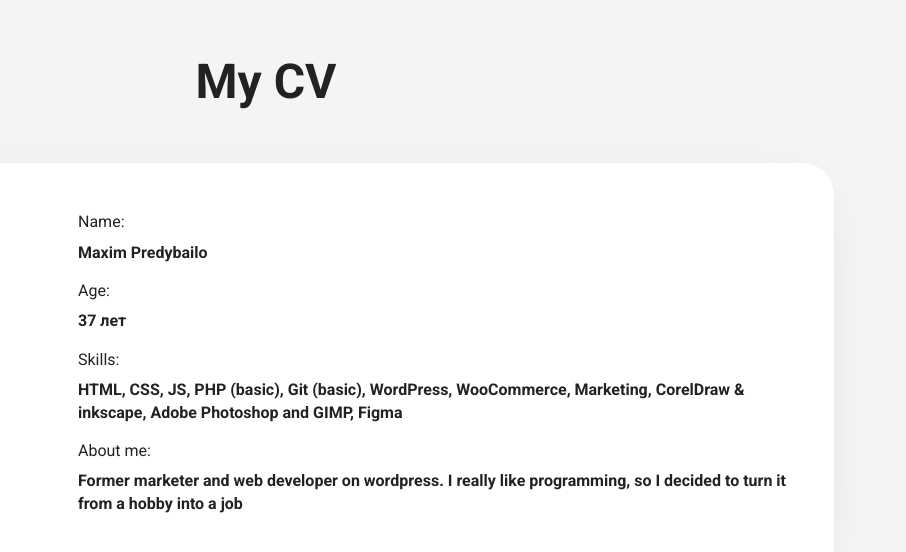
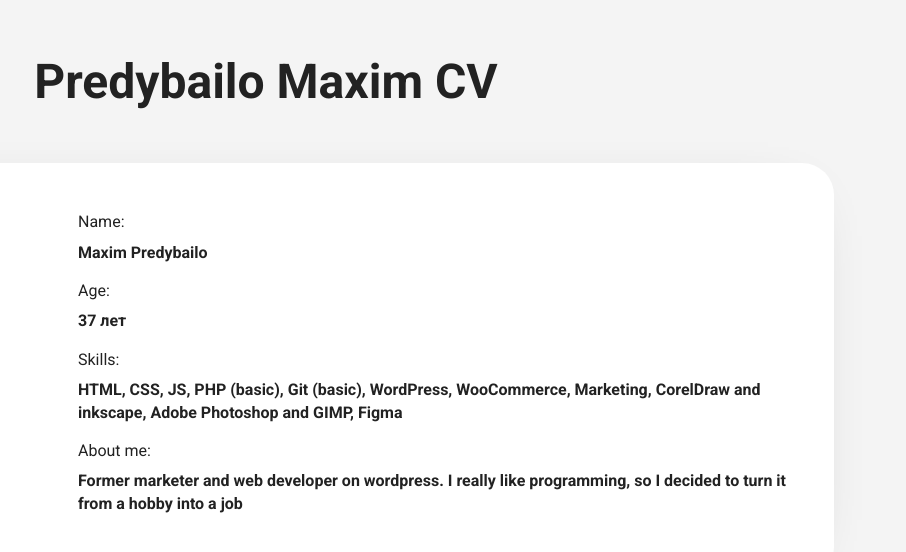
Before and after one commit to predmaxim/rsschool-cv, a plain HTML site: page index.html in a window 1280 px wide. Shown: the full height of the page, 374-1280 px from the left. Drawn offline with Linux system fonts and the light colour scheme.

Commit message:
fix: fix '&' letter in index.html

```diff
--- a/index.html
+++ b/index.html
@@ -1,18 +1,18 @@
 <!DOCTYPE html>
-<html lang="ru">
+<html lang="en">
 
 <head>
   <meta charset="UTF-8">
   <meta http-equiv="X-UA-Compatible" content="IE=edge">
   <meta name="viewport" content="width=device-width, initial-scale=1.0">
-  <title>Карточка студента - Предыбайло Максима</title>
+  <title>Predybailo Maxim CV</title>
   <link rel="stylesheet" href="style.css">
 </head>
 
 <body>
 
   <header>
-    <h1>My CV</h1>
+    <h1>Predybailo Maxim CV</h1>
   </header>
 
   <main>
@@ -30,7 +30,7 @@
         </div>
         <div class="info-skills">
           <p>Skills:</p>
-          <p>HTML, CSS, JS, PHP (basic), Git (basic), WordPress, WooCommerce, Marketing, CorelDraw & inkscape, Adobe
+          <p>HTML, CSS, JS, PHP (basic), Git (basic), WordPress, WooCommerce, Marketing, CorelDraw and inkscape, Adobe
             Photoshop and GIMP, Figma</p>
         </div>
         <div class="info-about">
```
